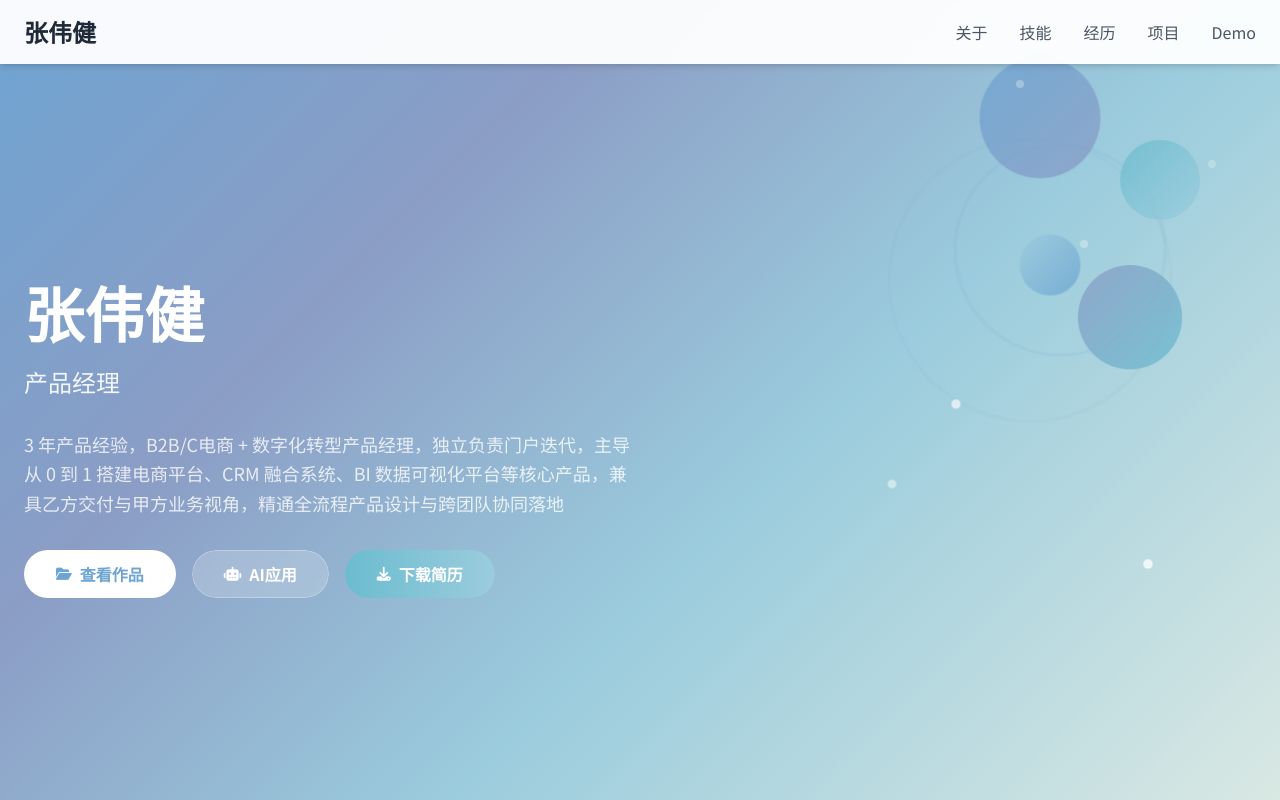
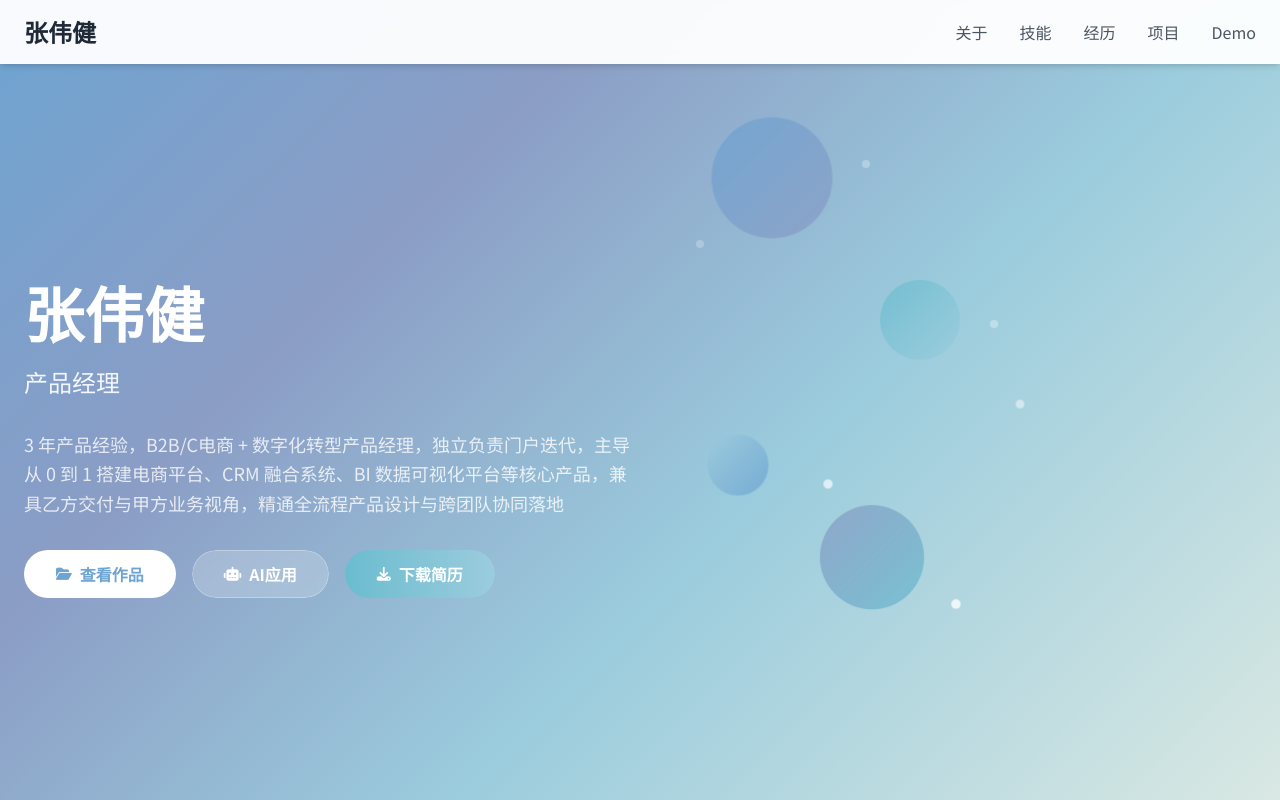
Before and after one commit to qq1251641262-gif/pm-portfolio, a plain HTML site: page index.html in a window 1280 px wide. Shown: the top 800 px of the page. Drawn offline with nearby package versions, Linux system fonts and the light colour scheme.

Commit message:
Update: Move 4 circles and dots to center-right area

```diff
--- a/index.html
+++ b/index.html
@@ -70,8 +70,8 @@
             width: 120px;
             height: 120px;
             background: linear-gradient(135deg, #6EA4D2 0%, #8B9DC5 100%);
-            top: 60px;
-            right: 180px;
+            top: 15%;
+            right: 35%;
             animation-delay: 0s;
         }
 
@@ -79,8 +79,8 @@
             width: 80px;
             height: 80px;
             background: linear-gradient(135deg, #6BBCCF 0%, #9BCCDD 100%);
-            top: 140px;
-            right: 80px;
+            top: 35%;
+            right: 25%;
             animation-delay: 1s;
         }
 
@@ -88,8 +88,8 @@
             width: 60px;
             height: 60px;
             background: linear-gradient(135deg, #9BCCDD 0%, #6EA4D2 100%);
-            top: 240px;
-            right: 200px;
+            top: 55%;
+            right: 40%;
             animation-delay: 2s;
         }
 
@@ -97,33 +97,9 @@
             width: 100px;
             height: 100px;
             background: linear-gradient(135deg, #8B9DC5 0%, #6BBCCF 100%);
-            top: 280px;
-            right: 100px;
+            top: 65%;
+            right: 28%;
             animation-delay: 3s;
-        }
-
-        .fixed-bg .bg-ring {
-            position: absolute;
-            border: 3px solid rgba(110, 164, 210, 0.4);
-            border-radius: 50%;
-            animation: pulse 4s ease-in-out infinite;
-        }
-
-        .fixed-bg .bg-ring-1 {
-            width: 200px;
-            height: 200px;
-            top: 150px;
-            right: 120px;
-            animation-delay: 0s;
-        }
-
-        .fixed-bg .bg-ring-2 {
-            width: 260px;
-            height: 260px;
-            top: 150px;
-            right: 120px;
-            border-color: rgba(139, 157, 197, 0.3);
-            animation-delay: 1s;
         }
 
         .fixed-bg .bg-dots {
@@ -280,9 +256,6 @@
 <body class="text-gray-800">
     <!-- 固定背景 -->
     <div class="fixed-bg">
-        <!-- 外环 -->
-        <div class="bg-ring bg-ring-2"></div>
-        <div class="bg-ring bg-ring-1"></div>
         <!-- 浮动形状 - 4个圆形 -->
         <div class="bg-shape bg-shape-1"></div>
         <div class="bg-shape bg-shape-2"></div>
@@ -290,12 +263,12 @@
         <div class="bg-shape bg-shape-4"></div>
         <!-- 装饰点 -->
         <div class="bg-dots">
-            <div class="bg-dot" style="top: 10%; right: 20%; animation-delay: 0.5s;"></div>
-            <div class="bg-dot" style="top: 30%; right: 15%; animation-delay: 1.2s;"></div>
-            <div class="bg-dot" style="top: 50%; right: 25%; animation-delay: 1.8s;"></div>
-            <div class="bg-dot" style="top: 70%; right: 10%; animation-delay: 2.5s;"></div>
-            <div class="bg-dot" style="top: 20%; right: 5%; animation-delay: 0.8s;"></div>
-            <div class="bg-dot" style="top: 60%; right: 30%; animation-delay: 1.5s;"></div>
+            <div class="bg-dot" style="top: 20%; right: 32%; animation-delay: 0.5s;"></div>
+            <div class="bg-dot" style="top: 40%; right: 22%; animation-delay: 1.2s;"></div>
+            <div class="bg-dot" style="top: 60%; right: 35%; animation-delay: 1.8s;"></div>
+            <div class="bg-dot" style="top: 75%; right: 25%; animation-delay: 2.5s;"></div>
+            <div class="bg-dot" style="top: 30%; right: 45%; animation-delay: 0.8s;"></div>
+            <div class="bg-dot" style="top: 50%; right: 20%; animation-delay: 1.5s;"></div>
         </div>
     </div>
     <!-- 导航栏 -->
```
